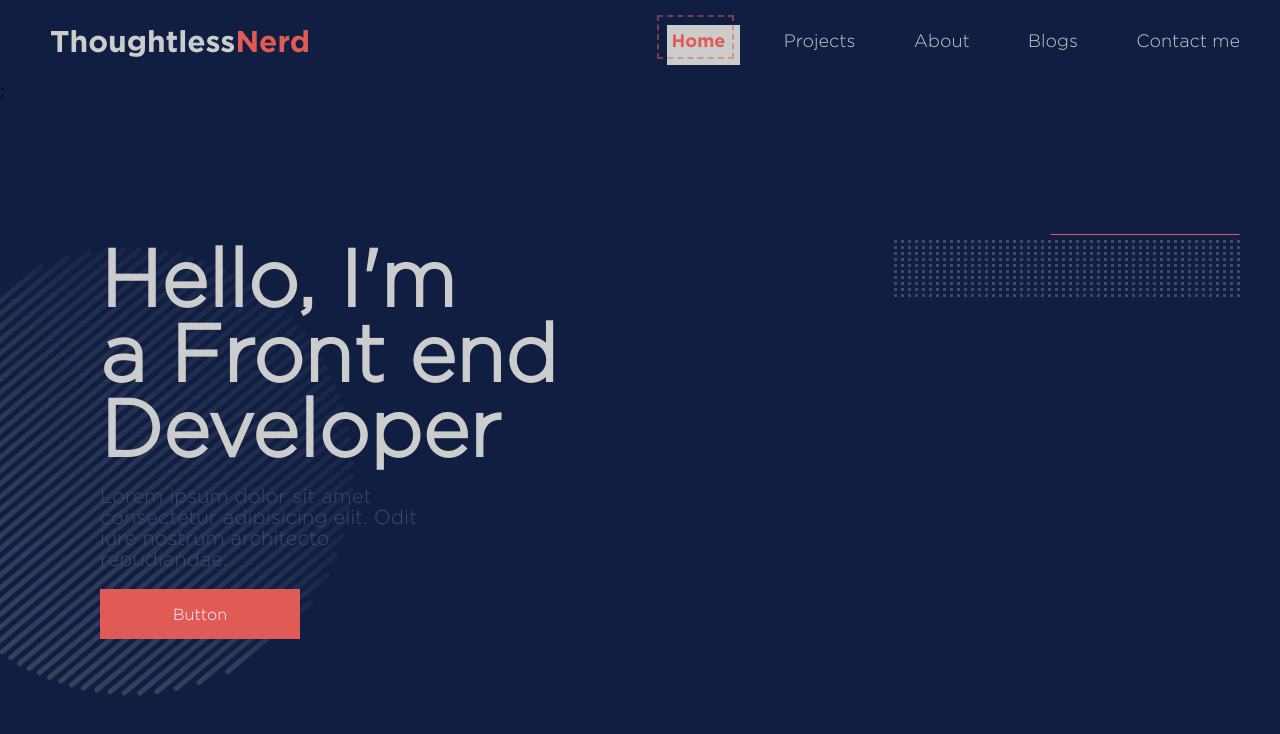
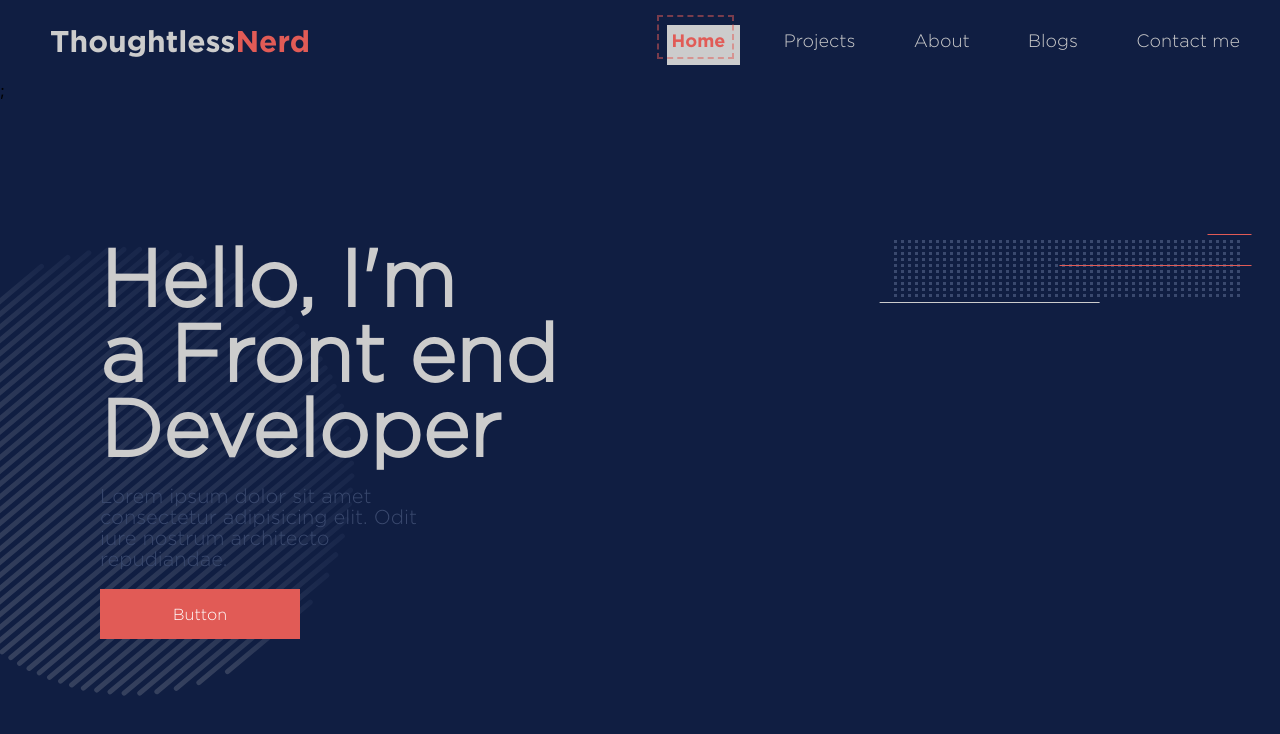
Before and after one commit to thoughtlessnerd/thoughtlessnerd.github.io, a React (Create React App) app: page /#/ in a window 1280 px wide. Shown: the top 734 px of the page. Built offline with nearby package versions, Linux system fonts and the light colour scheme.

Commit message:
more options Repeater component and added more design on home page

```diff
--- a/src/Components/Repeater.tsx
+++ b/src/Components/Repeater.tsx
@@ -2,6 +2,9 @@ interface RepeaterProps {
   children: React.ReactNode;
   count: number;
   direction: "row" | "column";
+  height?: number | ((index: number) => number);
+  width?: number | ((index: number) => number);
+  transfromOrigin?: string;
   gap?: number;
   size?: {
     scaleX: number | ((index: number) => number);
@@ -14,15 +17,33 @@ interface RepeaterProps {
   rotate?: number | ((index: number) => number);
   className?: string;
   style?: React.CSSProperties;
+  childStyle?: React.CSSProperties;
 }
 
 const Repeater: React.FC<RepeaterProps> = (props: RepeaterProps) => {
   let arr = [];
+  console.log(props.size?.scaleX);
   for (let i = 0; i < props.count; i++) {
     arr.push(
       <span
         style={{
-          transform: `scale(${
+          ...props.childStyle,
+          height: `${
+            typeof props.height === "function" ? props.height(i) : props.height
+          }px`,
+          width: `${
+            typeof props.width === "function" ? props.width(i) : props.width
+          }px`,
+          transformOrigin: props.transfromOrigin || "center",
+          transform: `translate(${
+            (typeof props.translate?.x === "function"
+              ? props.translate?.x(i)
+              : props.translate?.x) || 0
+          }px, ${
+            (typeof props.translate?.y === "function"
+              ? props.translate?.y(i)
+              : props.translate?.y) || 0
+          }px) scale(${
             (typeof props.size?.scaleX === "function"
               ? props.size?.scaleX(i)
               : props.size?.scaleX) || 1
--- a/src/css/Home.css
+++ b/src/css/Home.css
@@ -42,3 +42,11 @@
   opacity: 0.2;
   transform: rotateZ(-40deg);
 }
+
+.heroSection .heroDesignRight {
+  position: absolute;
+  top: 0;
+  right: 0;
+  display: flex;
+  width: fit-content;
+}
--- a/src/pages/Home.tsx
+++ b/src/pages/Home.tsx
@@ -49,10 +49,10 @@ const Home: React.FC = () => {
             direction="column"
             styleType="default"
           />
+          <div className="heroDesignRight">
             <Repeater
               style={{
-              position: "absolute",
-              right: "0",
+                position: "relative",
               }}
               count={50}
               direction="row"
@@ -73,9 +73,11 @@ const Home: React.FC = () => {
                 position: "absolute",
                 right: "0px",
                 transformOrigin: "center",
-              transform: "rotate(180deg) translateY(6px)",
+                transform: `rotate(180deg) translateY(6px) translateX(-${
+                  Math.random() * 20
+                }px)`,
               }}
-            lineWidth={(i) => Math.random() * 300}
+              lineWidth={(i) => Math.random() * 200 + 25}
               lineHeight={1}
               lineColor={Colors.theme_c1}
               gap={3 * 10}
@@ -83,6 +85,23 @@ const Home: React.FC = () => {
               direction={"column"}
               styleType="default"
             />
+            <AbstractLines
+              style={{
+                position: "absolute",
+                left: "0px",
+                bottom: "0px",
+                transformOrigin: "center",
+                transform: `translate(-${Math.random() * 20}px, 6px)`,
+              }}
+              lineWidth={(i) => Math.random() * 200 + 25}
+              lineHeight={1}
+              lineColor={Colors.theme_c2}
+              gap={3 * 10}
+              count={Math.floor(Math.random() * 2 + 1)}
+              direction={"column"}
+              styleType="default"
+            />
+          </div>
         </Section>
       </IndexedSection>
     </>
```
Lines whose indentation alone changed are shown as unchanged.
